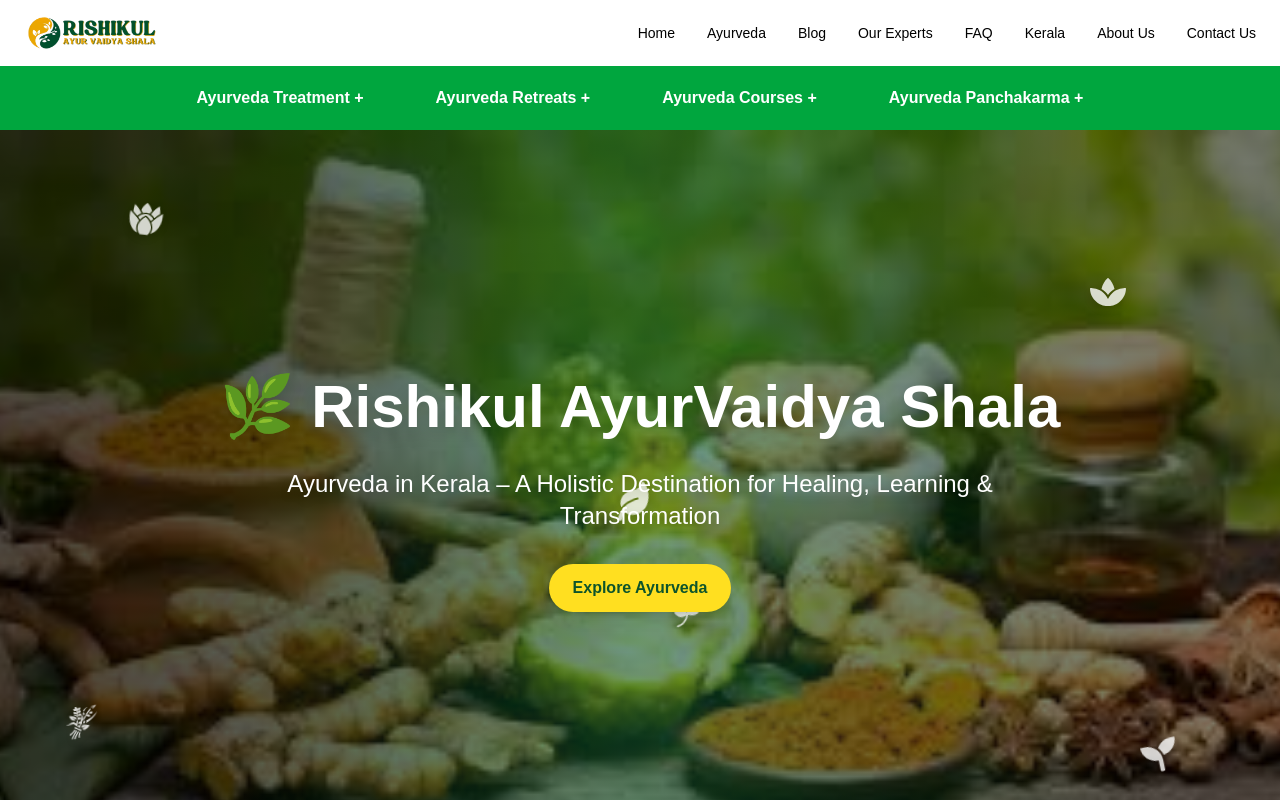
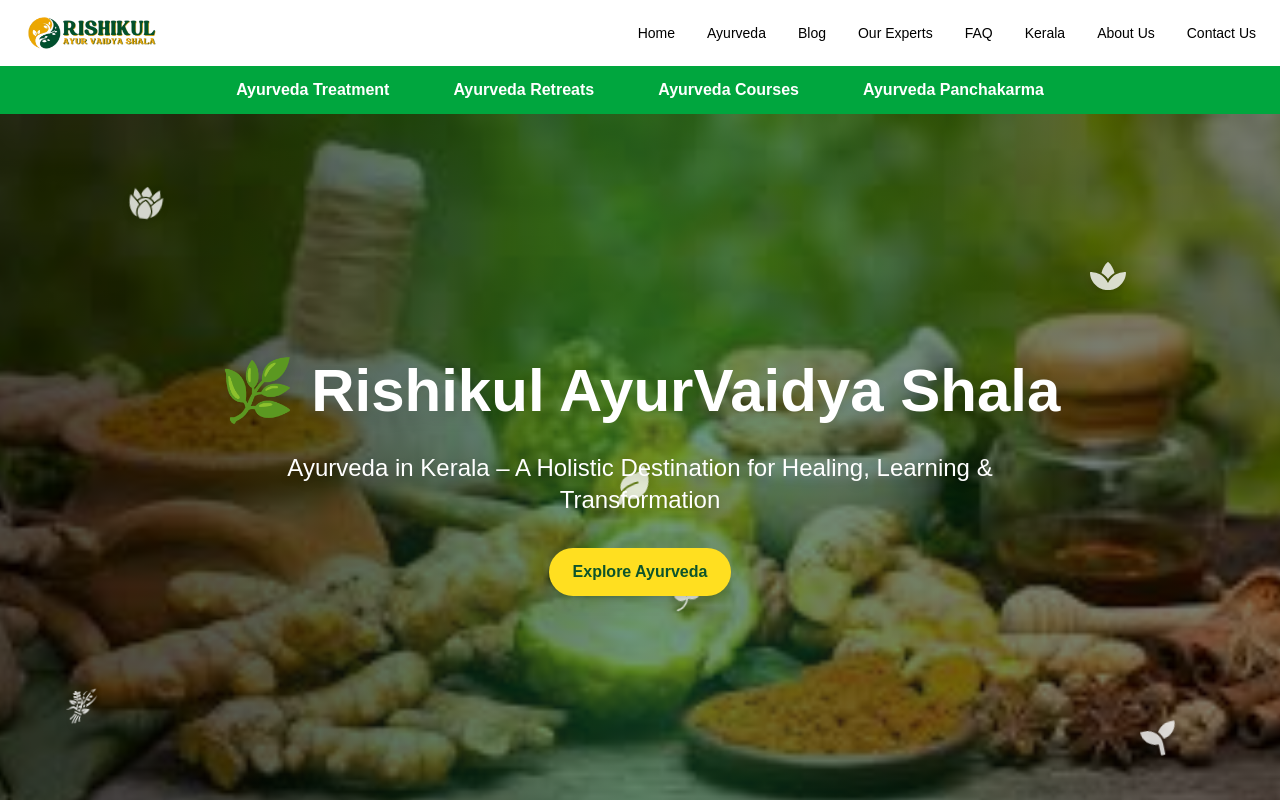
Before and after one commit to SanthoshKumar020/ayurvaidyashala, a Next.js app: page / in a window 1280 px wide. Shown: the top 800 px of the page. Built offline with nearby package versions, Linux system fonts and the light colour scheme.

Commit message:
Update Dropdown.tsx

```diff
--- a/components/Header/Dropdown.tsx
+++ b/components/Header/Dropdown.tsx
@@ -1,32 +1,47 @@
-// components/Header/Dropdown.tsx
-'use client';
-import { useState } from 'react';
+import React from 'react';
 
-export default function Dropdown({ title, items }: { title: string; items: string[] }) {
-  const [open, setOpen] = useState(false);
+interface DropdownProps {
+  title: string;
+  items: { label: string; href: string }[];
+  isOpen: boolean;
+  onOpen: () => void;
+  onClose: () => void;
+}
 
-  return (
+const Dropdown: React.FC<DropdownProps> = ({ title, items, isOpen, onOpen, onClose }) => (
   <div
     className="relative"
-      onMouseEnter={() => setOpen(true)}
-      onMouseLeave={() => setOpen(false)}
+    onMouseEnter={onOpen}
+    onMouseLeave={onClose}
+    tabIndex={0} // for keyboard accessibility
+    style={{
+      transition: 'background 0.3s',
+      backgroundColor: isOpen ? '#fde047' : 'transparent',
+      borderRadius: isOpen ? '6px' : undefined,
+      color: isOpen ? '#222' : '#fff', // adjust text color for visibility
+      cursor: 'pointer',
+      padding: '0 0.75rem',
+    }}
   >
-      <button className="text-white font-semibold px-4 py-2 hover:underline">
-        {title} +
-      </button>
-      {open && (
-        <div className="absolute top-full left-0 w-72 bg-white shadow-lg z-50 rounded-md py-2">
-          {items.map((item, i) => (
+    <span>{title}</span>
+    {isOpen && (
+      <div
+        className="absolute left-0 mt-2 w-40 bg-white shadow-lg rounded z-10"
+        style={{ color: '#222' }}
+      >
+        {items.map((item) => (
           <a
-              key={i}
-              href="#"
-              className="block px-4 py-2 hover:bg-gray-100 text-sm text-gray-800"
+            key={item.label}
+            href={item.href}
+            className="block px-4 py-2 hover:bg-gray-100"
+            style={{ color: '#222', textDecoration: 'none' }}
           >
-              {item}
+            {item.label}
           </a>
         ))}
       </div>
     )}
   </div>
 );
-}
+
+export default Dropdown;
```
Lines whose indentation alone changed are shown as unchanged.
